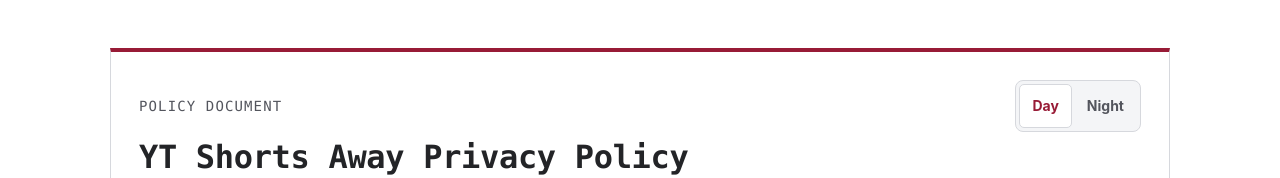
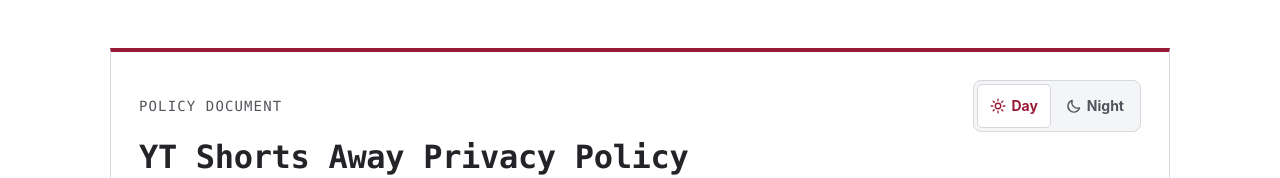
Before and after one commit to frarredondo/yt-shorts-away-privacy, a plain HTML site: page index.html in a window 1280 px wide. Shown: the top 178 px of the page. Drawn offline with Linux system fonts and the light colour scheme.

Commit message:
Add sun and moon to the privacy theme toggle

```diff
--- a/index.html
+++ b/index.html
@@ -8,7 +8,7 @@
   <meta http-equiv="Content-Security-Policy" content="default-src 'self'; base-uri 'none'; form-action 'none'">
   <title>YT Shorts Away Privacy Policy</title>
   <link rel="icon" href="icon.png" type="image/png">
-  <link rel="stylesheet" href="style.css">
+  <link rel="stylesheet" href="style.css?v=2">
   <script src="theme.js" defer></script>
 </head>
 <body>
@@ -18,8 +18,21 @@
         <div class="policy-topline">
           <p class="document-type">Policy document</p>
           <div class="theme-toggle" role="group" aria-label="Policy appearance" hidden>
-            <button type="button" data-theme-choice="day" aria-pressed="true">Day</button>
-            <button type="button" data-theme-choice="night" aria-pressed="false">Night</button>
+            <button type="button" data-theme-choice="day" aria-pressed="true">
+              <svg width="16" height="16" viewBox="0 0 20 20" aria-hidden="true" focusable="false"
+                   fill="none" stroke="currentColor" stroke-width="1.7" stroke-linecap="round" stroke-linejoin="round">
+                <circle cx="10" cy="10" r="3.4"/>
+                <path d="M10 1.5v2 M10 16.5v2 M1.5 10h2 M16.5 10h2 M4 4l1.4 1.4 M14.6 14.6 16 16 M4 16l1.4-1.4 M14.6 5.4 16 4"/>
+              </svg>
+              Day
+            </button>
+            <button type="button" data-theme-choice="night" aria-pressed="false">
+              <svg width="16" height="16" viewBox="0 0 20 20" aria-hidden="true" focusable="false"
+                   fill="none" stroke="currentColor" stroke-width="1.7" stroke-linecap="round" stroke-linejoin="round">
+                <path d="M16.9 12.3A7.3 7.3 0 0 1 7.7 3.1a7.4 7.4 0 1 0 9.2 9.2Z"/>
+              </svg>
+              Night
+            </button>
           </div>
         </div>
         <h1>YT Shorts Away Privacy Policy</h1>
--- a/style.css
+++ b/style.css
@@ -107,6 +107,10 @@ a {
 }
 
 .theme-toggle button {
+  display: inline-flex;
+  align-items: center;
+  justify-content: center;
+  gap: 5px;
   min-height: 44px;
   padding: 4px 12px;
   border: 1px solid transparent;
@@ -117,6 +121,10 @@ a {
   font-size: 0.875rem;
   font-weight: 650;
   cursor: pointer;
+}
+
+.theme-toggle svg {
+  flex: none;
 }
 
 .theme-toggle button:hover {
```
